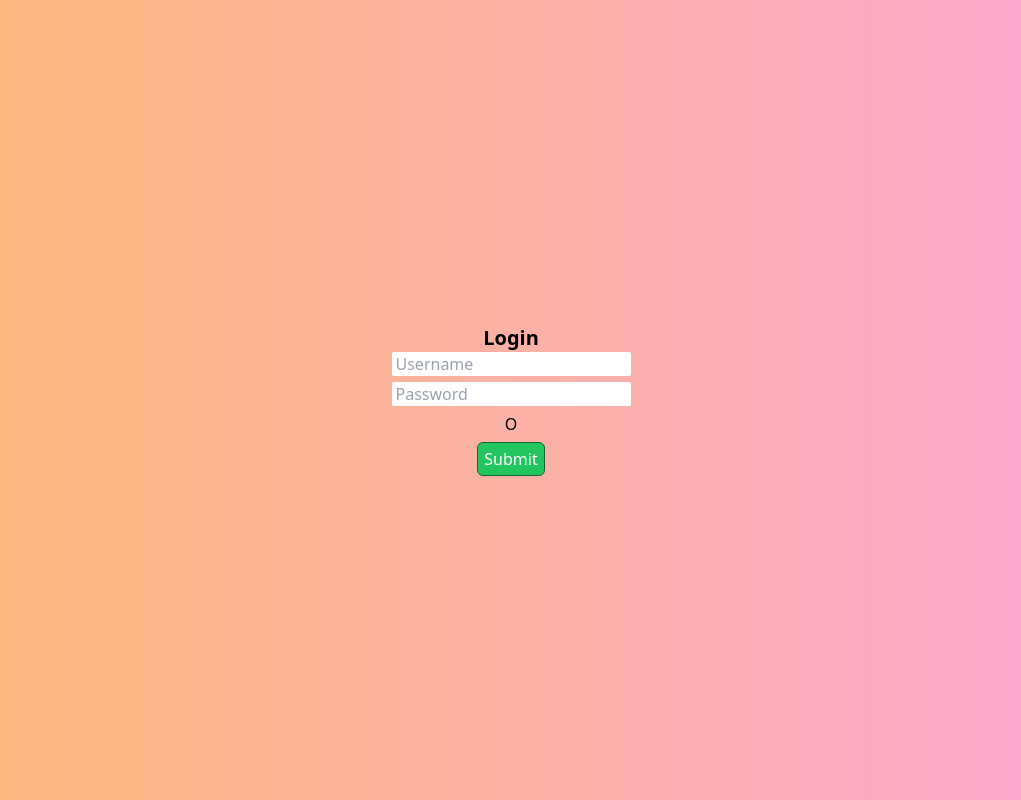
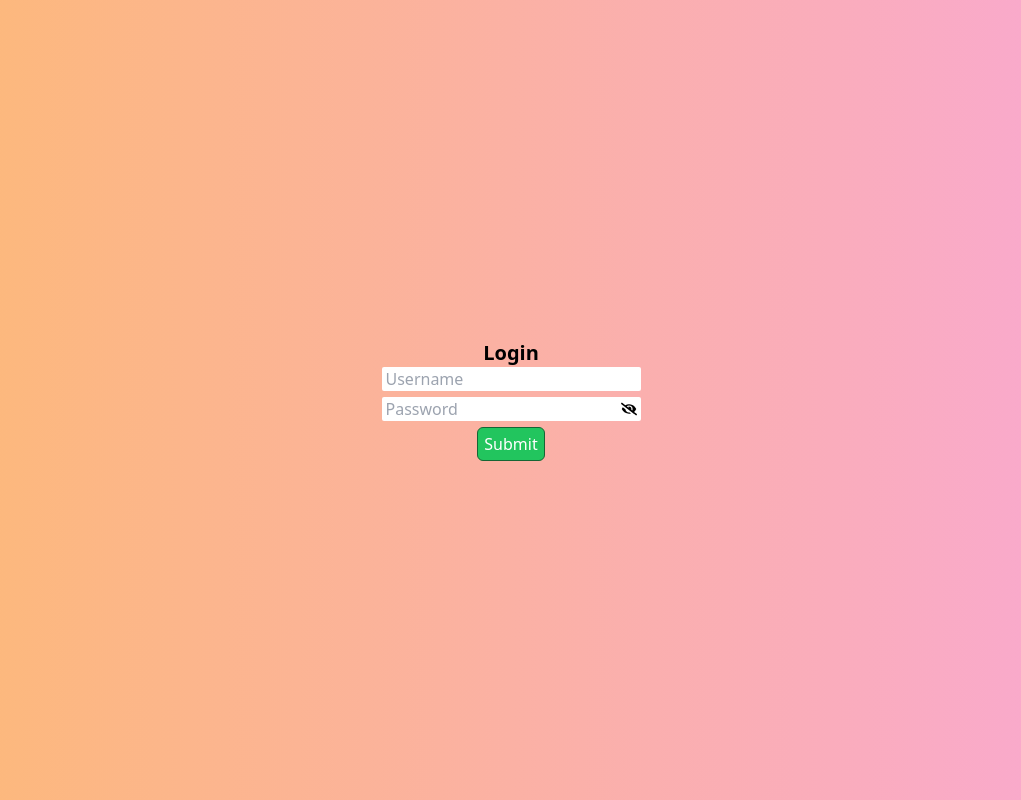
Before and after one commit to abhi80808/MyLife, a React (Create React App) app: page /login in a window 1280 px wide. Shown: the whole page, without its empty margins (129-1150 px from the left). Built offline with nearby package versions, Linux system fonts and the light colour scheme.

Commit message:
added icons

```diff
--- a/package.json
+++ b/package.json
@@ -14,6 +14,7 @@
     "formik": "^2.2.9",
     "react": "^18.0.0",
     "react-dom": "^18.0.0",
+    "react-icons": "^4.3.1",
     "react-router-dom": "^6.3.0",
     "react-scripts": "5.0.1",
     "typescript": "^4.6.3",
--- a/src/pages/Login.page.tsx
+++ b/src/pages/Login.page.tsx
@@ -3,6 +3,7 @@ import { Formik } from 'formik';
 import * as Yup from 'yup';
 import axios from 'axios';
 import { BASE_URL } from '../constants/constants';
+import { FaEye, FaEyeSlash } from 'react-icons/fa';
 
 interface Props { }
 
@@ -53,15 +54,17 @@ const Login: FC<Props> = (props) => {
                             value={values.username}
                         />
                         {errors.username && touched.username && errors.username}
+                        <div className="flex flex-row items-center">
                             <input
-                            className="px-1 rounded-sm"
+                                className="px-1 rounded-l-sm"
                                 type={showPassword ? "text" : "password"}
                                 name="password"
                                 placeholder="Password"
                                 onChange={handleChange}
                                 onBlur={handleBlur}
                                 value={values.password}
-                        /> <button onClick={() => setShowPassword(!showPassword)}>O</button>
+                            /> <button type="button" className="bg-white h-full pr-1 rounded-r-sm" onClick={() => setShowPassword(!showPassword)}>{showPassword ? <FaEye></FaEye> : <FaEyeSlash></FaEyeSlash>}</button>
+                        </div>
                         {errors.password && touched.password && errors.password}
                         <button className="border border-green-800 max-w-max self-center px-1.5 py-1 bg-green-500 rounded-md text-white" type="submit" disabled={isSubmitting}>
                             Submit
--- a/src/pages/Signup.page.tsx
+++ b/src/pages/Signup.page.tsx
@@ -1,8 +1,9 @@
 import { FC, useState } from 'react';
 import * as Yup from 'yup';
-import {Formik} from 'formik';
+import { Formik } from 'formik';
 import axios from 'axios';
-import {BASE_URL} from '../constants/constants';
+import { BASE_URL } from '../constants/constants';
+import { FaEye, FaEyeSlash } from 'react-icons/fa';
 
 interface Props { }
 
@@ -68,15 +69,17 @@ const Signup: FC<Props> = (props) => {
               value={values.email}
             />
             {errors.email && touched.email && errors.email}
+            <div className="flex flex-row items-center">
               <input
-              className="px-1 rounded-sm"
+                className="px-1 rounded-l-sm"
                 type={showPassword ? "text" : "password"}
                 name="password"
                 placeholder="Password"
                 onChange={handleChange}
                 onBlur={handleBlur}
                 value={values.password}
-            /> <button onClick={() => setShowPassword(!showPassword)}>O</button>
+              /> <button type="button" className="bg-white h-full pr-1 rounded-r-sm" onClick={() => setShowPassword(!showPassword)}>{showPassword ? <FaEye></FaEye> : <FaEyeSlash></FaEyeSlash>}</button>
+            </div>
             {errors.password && touched.password && errors.password}
             <input
               className="px-1 rounded-sm"
```
Also changed, not shown: 1 other file (tests, documents, lock files or other folders). Lines whose indentation alone changed are shown as unchanged.
